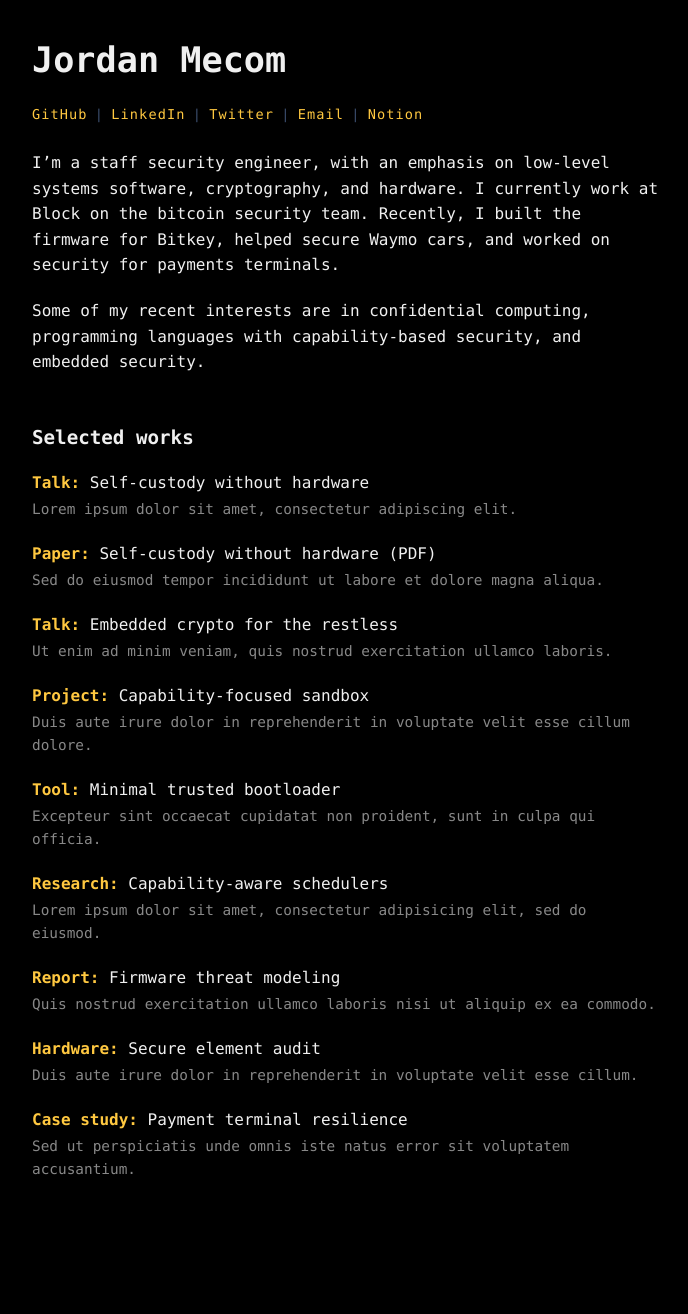
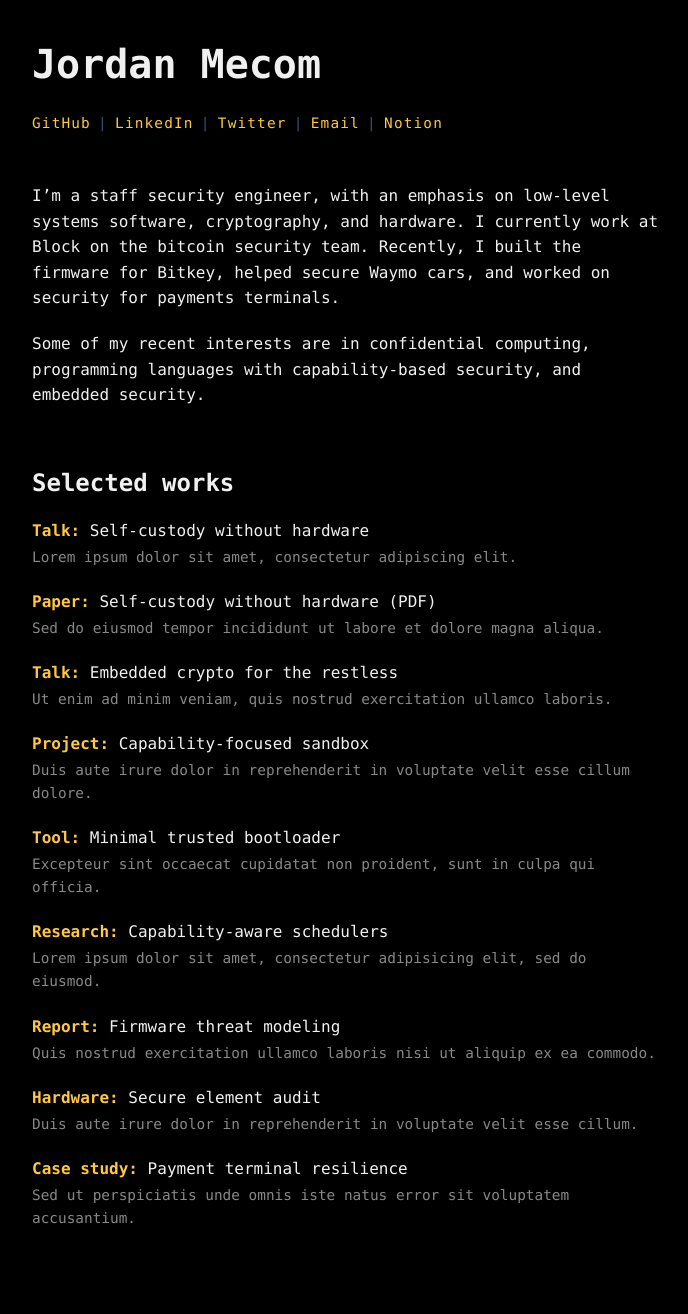
Before and after one commit to jmecom/jmecom.github.io, a Jekyll site: the page built from index.md, in a window 1280 px wide. Shown: the whole page, without its empty margins (16-704 px from the left). Built offline with Jekyll 4.4.1, drawn with Linux system fonts in a browser that asks for light colours; before the commit the page ends 1265 px from its top, so only the background shows below that.

Commit message:
Strengthen typography hierarchy

```diff
--- a/css/main.scss
+++ b/css/main.scss
@@ -94,8 +94,8 @@
   display: flex;
   flex-wrap: wrap;
   gap: 0.45rem;
-  margin: 1rem 0 1.5rem;
-  font-size: 0.85rem;
+  margin: 1rem 0 3rem;
+  font-size: 0.9rem;
   color: var(--muted);
   align-items: center;
   letter-spacing: 0.08em;
@@ -149,28 +149,29 @@
 
 h1,
 h2 {
-  font-weight: 600;
+  font-weight: 700;
   margin: 0 0 0.75rem;
   text-transform: none;
 }
 
 h1 {
-  font-size: 2.2rem;
+  font-size: 2.5rem;
   color: var(--ink);
   margin: 0 0 0.75rem;
 }
 
 h2 {
-  font-size: 1.2rem;
+  font-size: 1.5rem;
   font-weight: 700;
   color: var(--ink);
-  margin-top: 3rem;
+  margin-top: 3.5rem;
   margin-bottom: 1rem;
 }
 
 p {
   margin: 0 0 1.25rem;
   color: var(--ink);
+  font-size: 1rem;
 }
 
 hr {
```
